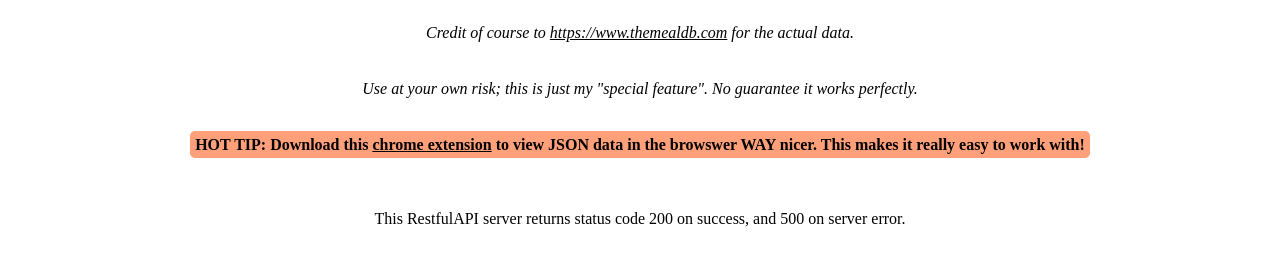
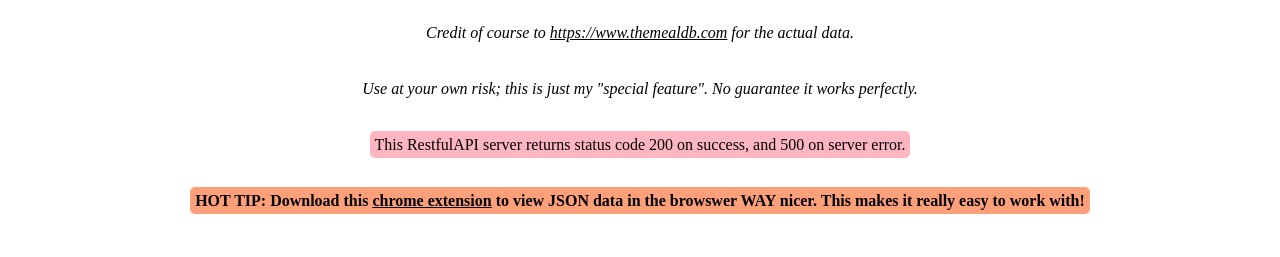
Before and after one commit to mattrltrent/csc_130_proj2_backend, a website: page views/dashboard.html in a window 1280 px wide. Shown: the part 123-380 px from the top of the page. Drawn offline with Linux system fonts and the light colour scheme.

Commit message:
assorted revisions

```diff
--- a/views/dashboard.html
+++ b/views/dashboard.html
@@ -64,10 +64,10 @@ p {
     <i><p>This is my special feature: <a target="_blank" href="https://matthewtrent.me">proof it's me.</a></p></i>
     <i>    <p>Credit of course to <a target="_blank" href="https://www.themealdb.com/">https://www.themealdb.com</a> for the actual data.</p></i>
     <i><p>Use at your own risk; this is just my "special feature". No guarantee it works perfectly.</p></i>
+    <p><span class="highlight">This RestfulAPI server returns status code 200 on success, and 500 on server error.</span></p>
     <b class="tip">HOT TIP: Download this <a target="_blank" href="https://chrome.google.com/webstore/detail/json-formatter/bcjindcccaagfpapjjmafapmmgkkhgoa?hl=en">chrome extension</a> to view JSON data in the browswer WAY nicer. This makes it really easy to work with!</b>
     <br>
     <br>
-    <p>This RestfulAPI server returns status code 200 on success, and 500 on server error.</p>
     <div class="row">
         <div class="column">
             <h1>Get random recipe:</h1>
```
